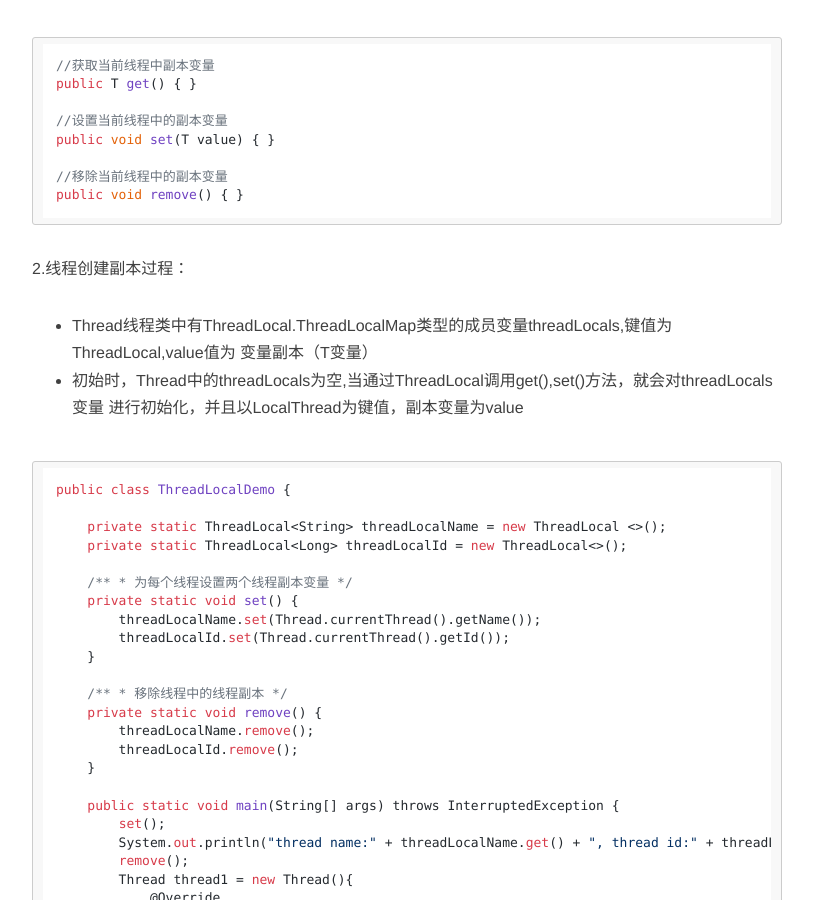
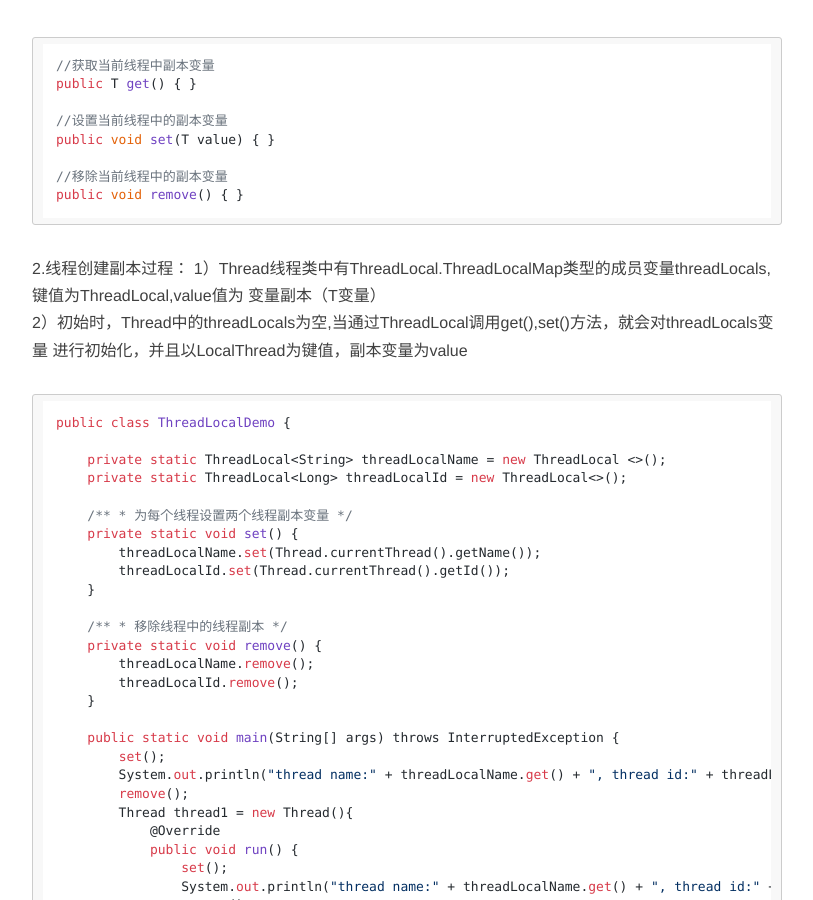
Before and after one commit to ZhouJianBoPro/ZhouJianBoPro.github.io, a Jekyll site: the page built from _posts/2018-05-09-ThreadLocal.md, in a window 1280 px wide and 900 px high, scrolled down 1424 px. Shown: the whole window, without its empty margins (233-1046 px from the left). Built offline with Jekyll 4.4.1, drawn with Linux system fonts in a browser that asks for light colours; nearby versions of some CDN libraries; comment, search, counter and statistics services are not loaded.

Commit message:
defalut commit；

````diff
--- a/_posts/2018-05-09-ThreadLocal.md
+++ b/_posts/2018-05-09-ThreadLocal.md
@@ -54,9 +54,9 @@ public void set(T value) { }
 public void remove() { }
 ```
 2.线程创建副本过程：
-- Thread线程类中有ThreadLocal.ThreadLocalMap类型的成员变量threadLocals,键值为ThreadLocal,value值为
-变量副本（T变量）
-- 初始时，Thread中的threadLocals为空,当通过ThreadLocal调用get(),set()方法，就会对threadLocals变量
+1）Thread线程类中有ThreadLocal.ThreadLocalMap类型的成员变量threadLocals,键值为ThreadLocal,value值为
+变量副本（T变量）<br/>
+2）初始时，Thread中的threadLocals为空,当通过ThreadLocal调用get(),set()方法，就会对threadLocals变量
 进行初始化，并且以LocalThread为键值，副本变量为value
 
 ```java
````
